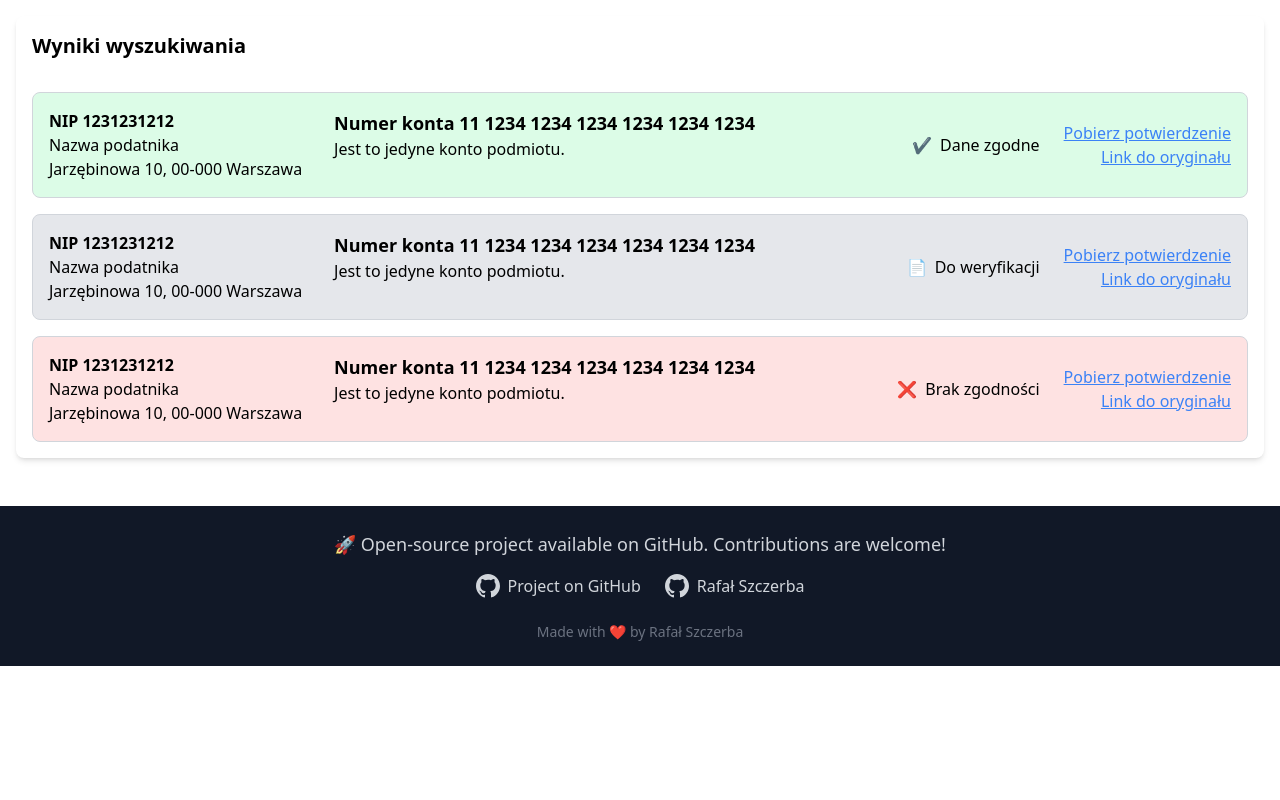
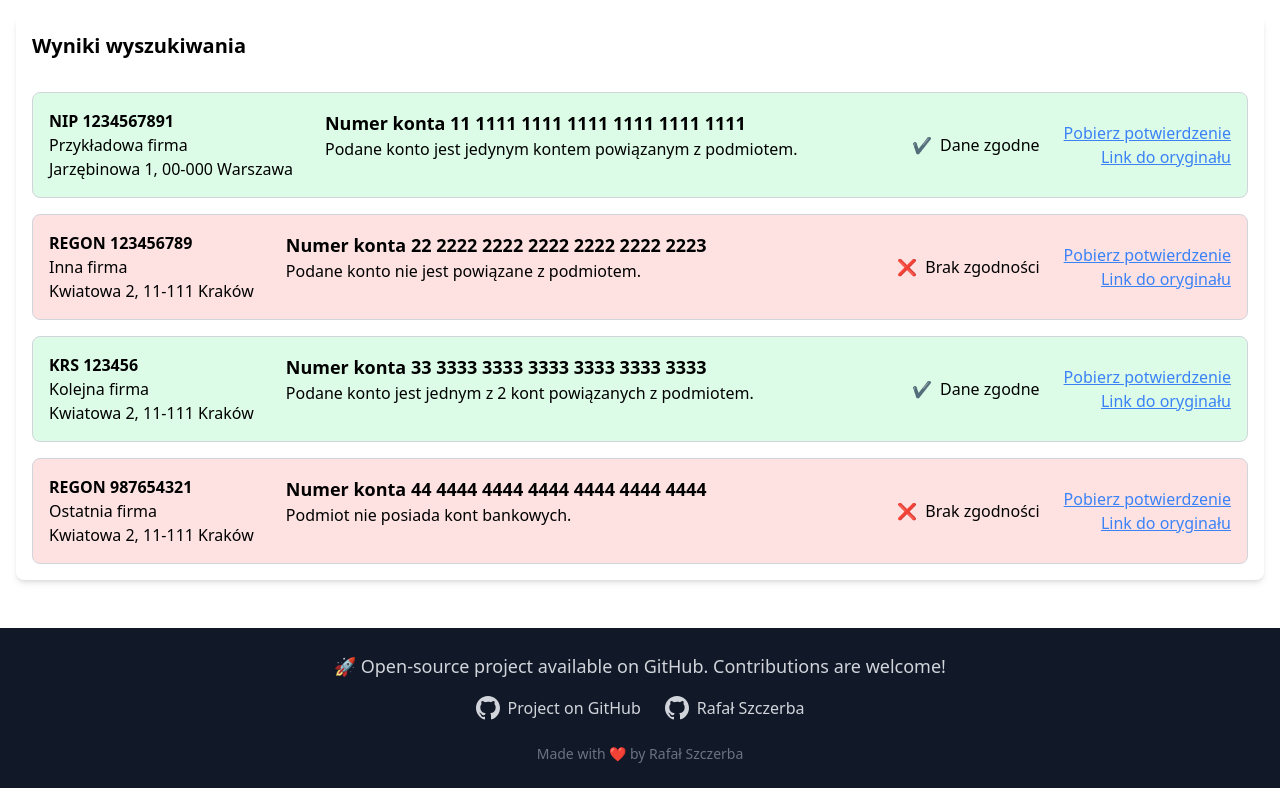
Before and after one commit to RMaster121/NIPBankVerifier, a SvelteKit app: page /results in a window 1280 px wide. Built offline with nearby package versions, Linux system fonts and the light colour scheme.

Commit message:
Add Result model and update Search model

```diff
--- /dev/null
+++ b/src/lib/models/Result.ts
@@ -0,0 +1,7 @@
+import type { Company } from "./Company";
+import type { Search } from "./Search";
+
+export type Result = {
+    search: Search;
+    company: Company;
+}
--- a/src/models/Search.ts
+++ b/src/lib/models/Search.ts
@@ -2,5 +2,4 @@ export type Search = {
     id_type: 'REGON' | 'NIP' | 'KRS';
     id_value: string;
     bank_account: string;
-    name: string;
 };
--- a/src/routes/results/+page.svelte
+++ b/src/routes/results/+page.svelte
@@ -1,5 +1,8 @@
-<script>
-    let results = [
+<script lang="ts">
+	import type { Result } from '$lib/models/Result';
+	import type { PageData } from './$types';
+
+	let results1 = [
 		{
 			nip: '1231231212',
 			name: 'Nazwa podatnika',
@@ -7,9 +10,7 @@
 			account: '11 1234 1234 1234 1234 1234 1234',
 			status: 'Dane zgodne',
 			color: 'bg-green-100',
-            icon: '✔️',
-            action: 'Pobierz potwierdzenie',
-            link: 'Link do oryginału'
+			icon: '✔️'
 		},
 		{
 			nip: '1231231212',
@@ -18,9 +19,7 @@
 			account: '11 1234 1234 1234 1234 1234 1234',
 			status: 'Do weryfikacji',
 			color: 'bg-gray-200',
-            icon: '📄',
-            action: 'Pobierz potwierdzenie',
-            link: 'Link do oryginału'
+			icon: '📄'
 		},
 		{
 			nip: '1231231212',
@@ -29,41 +28,87 @@
 			account: '11 1234 1234 1234 1234 1234 1234',
 			status: 'Brak zgodności',
 			color: 'bg-red-100',
-            icon: '❌',
-            action: 'Pobierz potwierdzenie',
-            link: 'Link do oryginału'
+			icon: '❌'
 		}
 	];
+
+	function is_veryfied(result: Result): boolean {
+		return result.company.bank_accounts.includes(result.search.bank_account);
+	}
+
+	function get_color(result: Result): string {
+		if (is_veryfied(result)) {
+			return 'bg-green-100';
+		} else {
+			return 'bg-red-100';
+		}
+	}
+
+	function get_icon(result: Result): string {
+		if (is_veryfied(result)) {
+			return '✔️';
+		}
+		return '❌';
+	}
+
+	function get_status(result: Result): string {
+		if (is_veryfied(result)) {
+			return 'Dane zgodne';
+		}
+		return 'Brak zgodności';
+	}
+
+	function bank_status(result: Result): string {
+        if (result.company.bank_accounts.length == 0) {
+            return 'Podmiot nie posiada kont bankowych.';
+        }
+		if (!is_veryfied(result)) {
+			return 'Podane konto nie jest powiązane z podmiotem.';
+		}
+		if (result.company.bank_accounts.length > 1) {
+			return (
+				'Podane konto jest jednym z ' + result.company.bank_accounts.length + ' kont powiązanych z podmiotem.'
+			);
+		}
+        return 'Podane konto jest jedynym kontem powiązanym z podmiotem.';
+
+	}
+
+	export let data: PageData;
 </script>
 
 <div class="container mx-auto p-4">
 	<div class="bg-white shadow-md rounded-lg">
 		<h1 class="text-xl font-bold p-4">Wyniki wyszukiwania</h1>
 		<div class="space-y-4 p-4">
-            {#each results as result}
-                <div class={`p-4 rounded-lg ${result.color} border border-gray-300`}>
-                    <div class="flex flex-col space-y-4 sm:space-y-0 sm:flex-row justify-between items-start sm:items-center">
+			{#each data.result as result}
+				<div class={`p-4 rounded-lg ${get_color(result)} border border-gray-300`}>
+					<div
+						class="flex flex-col space-y-4 sm:space-y-0 sm:flex-row justify-between items-start sm:items-center"
+					>
 						<div class="flex-1">
 							<div class="flex flex-wrap sm:flex-nowrap sm:space-x-8">
 								<div>
-                                    <p class="font-bold">NIP {result.nip}</p>
-                                    <p>{result.name}</p>
-                                    <p>{result.address}</p>
+									<p class="font-bold">{result.search.id_type} {result.search.id_value}</p>
+									<p>{result.company.name}</p>
+									<p>{result.company.address}</p>
 								</div>
 								<div class="mt-2 sm:mt-0">
-                                    <p class="text-lg font-semibold">Numer konta {result.account}</p>
-                                    <p>Jest to jedyne konto podmiotu.</p>
+									<p class="text-lg font-semibold">Numer konta {result.search.bank_account}</p>
+									<p>{bank_status(result)}</p>
 								</div>
 							</div>
 						</div>
-                        <div class="flex flex-col sm:flex-row items-start sm:items-center space-y-4 sm:space-y-0 sm:space-x-6 mt-4 sm:mt-0">
+						<div
+							class="flex flex-col sm:flex-row items-start sm:items-center space-y-4 sm:space-y-0 sm:space-x-6 mt-4 sm:mt-0"
+						>
 							<div class="flex items-center space-x-2">
-                                <span>{result.icon}</span>
-                                <p>{result.status}</p>
+								<span>{get_icon(result)}</span>
+								<p>{get_status(result)}</p>
 							</div>
 							<div class="flex flex-col items-start sm:items-end text-blue-500 underline">
-                                <button>{result.action}</button>
-                                <button>{result.link}</button>
+								<button>Pobierz potwierdzenie</button>
+								<button>Link do oryginału</button>
 							</div>
 						</div>
 					</div>
--- /dev/null
+++ b/src/routes/results/+page.ts
@@ -0,0 +1,63 @@
+import type { Result } from '$lib/models/Result';
+import type { PageLoad } from './$types';
+
+export const load: PageLoad = ({ params }) => {
+	const result: Result[] = [
+		{
+			search: {
+				id_type: 'NIP',
+				id_value: '1234567891',
+				bank_account: '11 1111 1111 1111 1111 1111 1111'
+			},
+			company: {
+				bank_accounts: [
+                    '11 1111 1111 1111 1111 1111 1111'
+                ],
+				name: 'Przykładowa firma',
+				address: 'Jarzębinowa 1, 00-000 Warszawa'
+			}
+		},
+        {
+            search: {
+                id_type: 'REGON',
+                id_value: '123456789',
+                bank_account: '22 2222 2222 2222 2222 2222 2223'
+            },
+            company: {
+                bank_accounts: [
+                    '22 2222 2222 2222 2222 2222 2222'
+                ],
+                name: 'Inna firma',
+                address: 'Kwiatowa 2, 11-111 Kraków'
+            }
+        },
+        {
+            search: {
+                id_type: 'KRS',
+                id_value: '123456',
+                bank_account: '33 3333 3333 3333 3333 3333 3333'
+            },
+            company: {
+                bank_accounts: [
+                    '33 3333 3333 3333 3333 3333 3333',
+                    '33 3333 3333 3333 3333 3333 3334'
+                ],
+                name: 'Kolejna firma',
+                address: 'Kwiatowa 2, 11-111 Kraków'
+            }
+        },
+        {
+            search: {
+                id_type: 'REGON',
+                id_value: '987654321',
+                bank_account: '44 4444 4444 4444 4444 4444 4444'
+            },
+            company: {
+                bank_accounts: [],
+                name: 'Ostatnia firma',
+                address: 'Kwiatowa 2, 11-111 Kraków'
+            }
+        }
+	];
+	return { result };
+};
```
Also changed, not shown: src/lib/models/Company.ts (renamed from src/models/Company.ts). Lines whose indentation alone changed are shown as unchanged.
